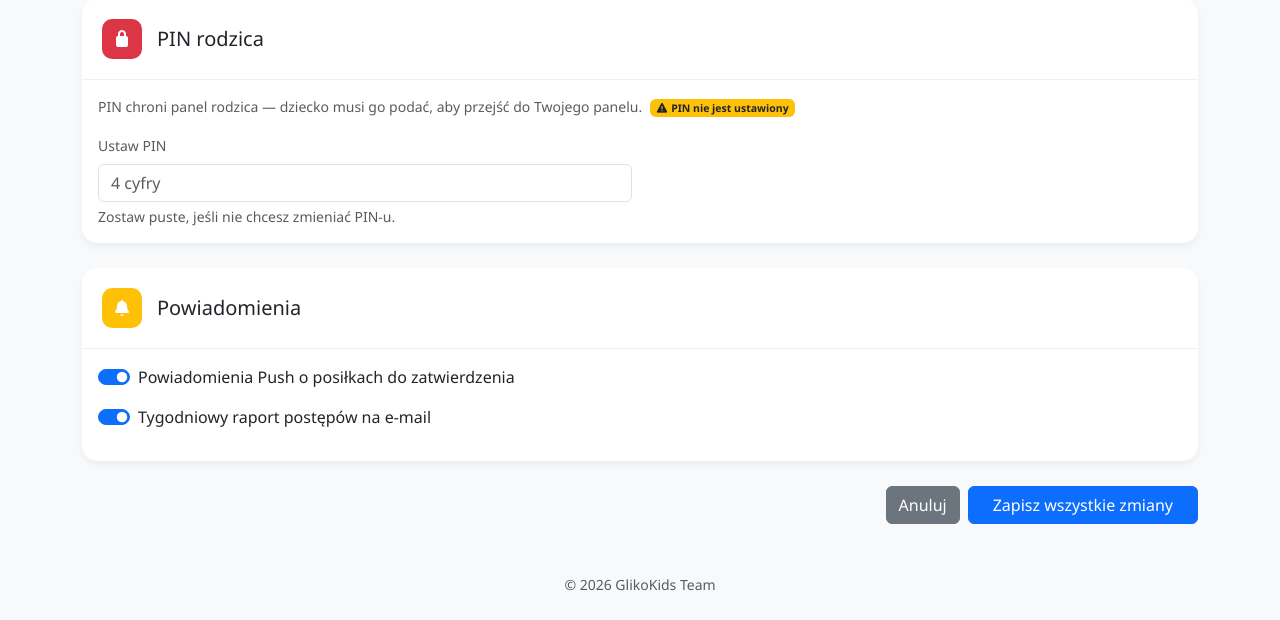
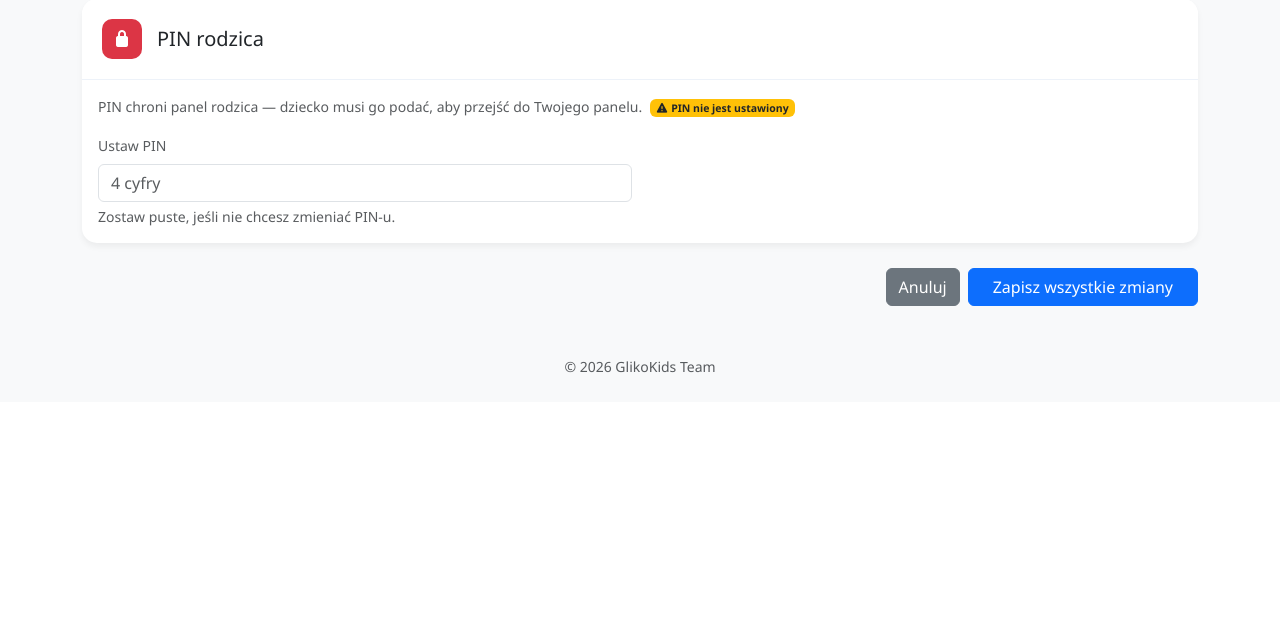
Before and after one commit to sylwiag01/Projekt_grupowy, a Flask app: page /ustawienia in a window 1280 px wide. Shown: the part 768-1388 px from the top of the page. After the commit the page ends 1141 px from the top, so only its background shows below. Run offline with Flask 3, Linux system fonts and the light colour scheme; a user stored in the database is signed in; data comes from the database, SQL or seed files in the repository.

Commit message:
Remove notifications settings section from `ustawienia.html`

```diff
--- a/templates/ustawienia.html
+++ b/templates/ustawienia.html
@@ -189,24 +189,6 @@
                 </div>
             </div>
 
-            <div class="col-12">
-                <div class="card settings-card">
-                    <div class="settings-header d-flex align-items-center">
-                        <div class="icon-box bg-warning text-white"><i class="fas fa-bell"></i></div>
-                        <h5 class="mb-0">Powiadomienia</h5>
-                    </div>
-                    <div class="card-body">
-                        <div class="form-check form-switch mb-3">
-                            <input class="form-check-input" type="checkbox" id="pushNotif" checked>
-                            <label class="form-check-label" for="pushNotif">Powiadomienia Push o posiłkach do zatwierdzenia</label>
-                        </div>
-                        <div class="form-check form-switch mb-3">
-                            <input class="form-check-input" type="checkbox" id="emailSum" checked>
-                            <label class="form-check-label" for="emailSum">Tygodniowy raport postępów na e-mail</label>
-                        </div>
-                    </div>
-                </div>
-            </div>
         </div>
 
         <div class="d-flex justify-content-end mb-5">
```
